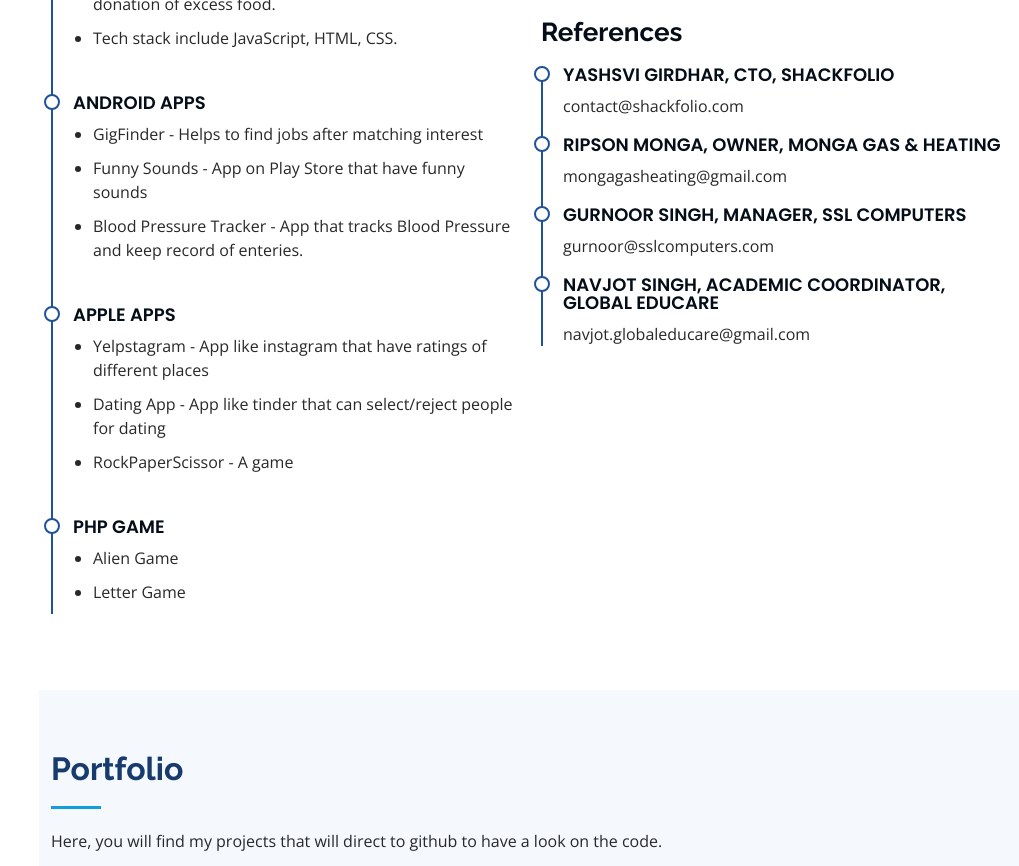
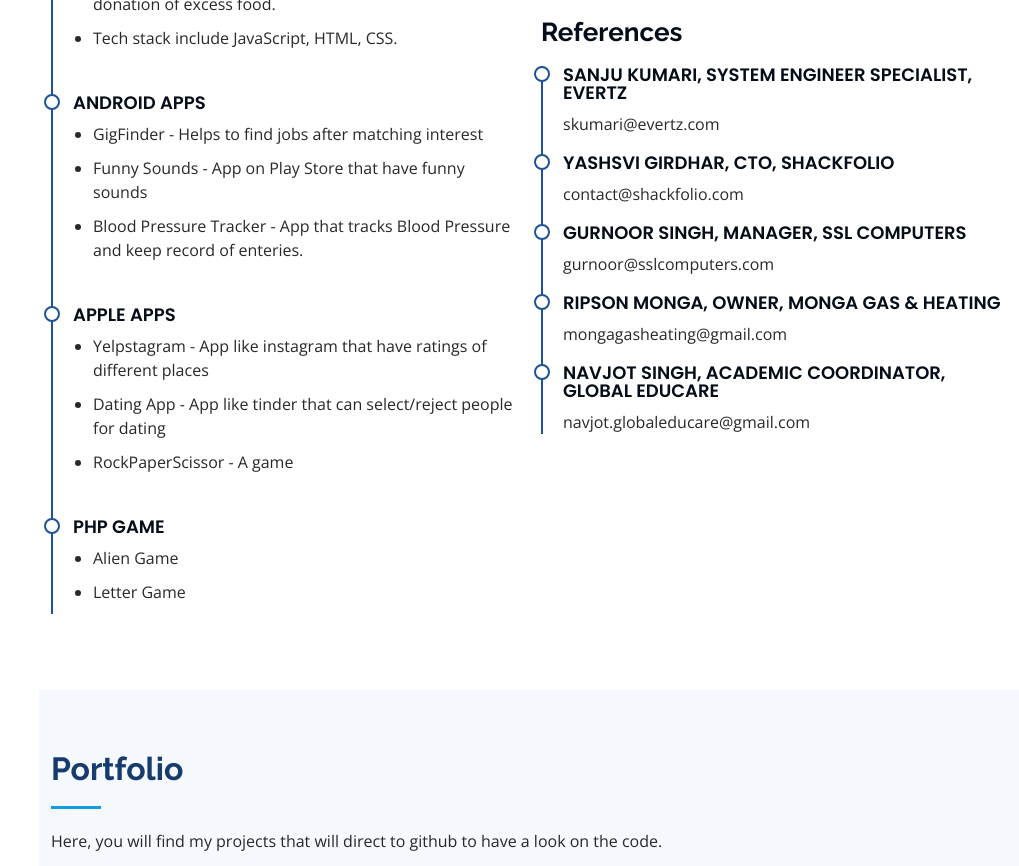
Before and after one commit to chhabrasachit/chhabrasachit.github.io, a plain HTML site: page index.html in a window 1280 px wide. Shown: the part 3565-4431 px from the top of the page, without its empty margins (261-1280 px from the left). Drawn offline with nearby package versions, Linux system fonts and the light colour scheme.

Commit message:
Changes made

```diff
--- a/index.html
+++ b/index.html
@@ -350,9 +350,10 @@
               </ul>
             </div>
             <h3 class="resume-title">References</h3>
+            <div class="resume-item"><h4>Sanju kumari, System engineer Specialist, Evertz</h4>skumari@evertz.com</div>
             <div class="resume-item"><h4>Yashsvi Girdhar, CTO, Shackfolio </h4>contact@shackfolio.com</div>
+            <div class="resume-item"><h4>Gurnoor Singh, Manager, SSL Computers </h4> gurnoor@sslcomputers.com</div>
             <div class="resume-item"><h4>Ripson Monga, Owner, Monga Gas &amp; Heating </h4> mongagasheating@gmail.com</div>
-            <div class="resume-item"><h4>Gurnoor Singh, Manager, SSL Computers </h4> gurnoor@sslcomputers.com</div>
             <div class="resume-item"><h4>Navjot Singh, Academic Coordinator, Global Educare </h4> navjot.globaleducare@gmail.com</div>
 
             </div>
```
Also changed, not shown: assets/img/hero-bg.jpg.
